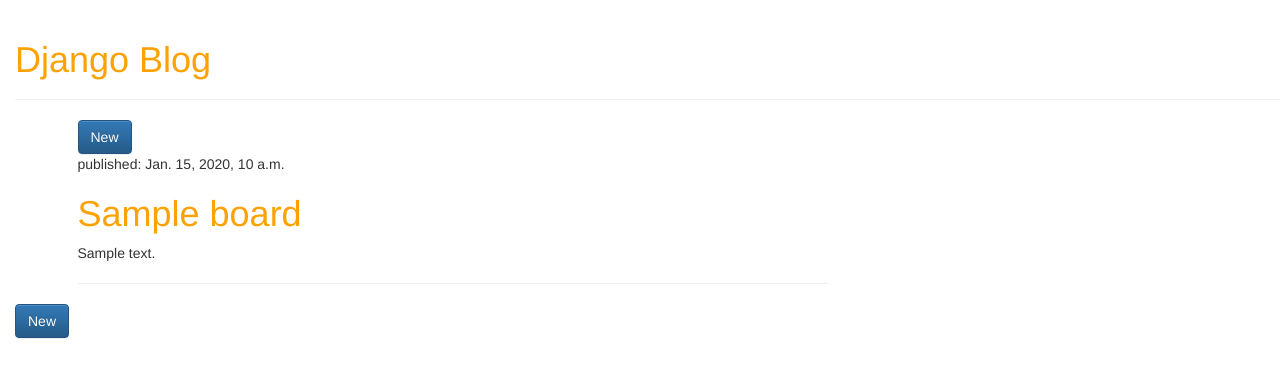
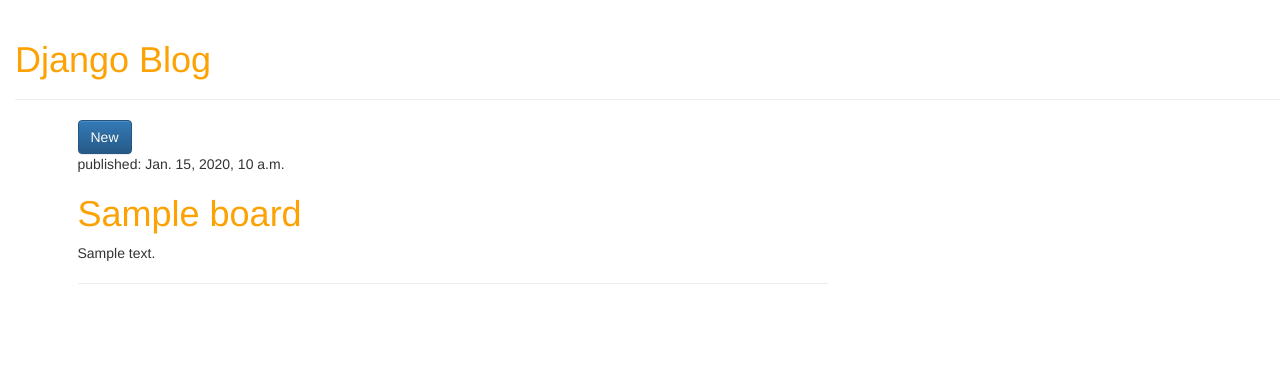
Before and after one commit to rakjido/Django-Blog, a Django app: template blog/board/templates/board/list.html in a window 1280 px wide. Shown: the top 378 px of the page. Run offline with Django 3.2, Linux system fonts and the light colour scheme; the template is opened without the code that fills it: most values are stand-ins (such as "Sample title", 1, 10 or a date in 2020); some libraries are stand-ins or nearby versions.

Commit message:
[CLN] fix

```diff
--- a/blog/board/templates/base.html
+++ b/blog/board/templates/base.html
@@ -20,7 +20,7 @@
             </div>
         </div>
     </div>
-    <a href="{% url 'board_post' %}" class="btn btn-primary">New</a>
+
 </body>
 
 </html>
```
